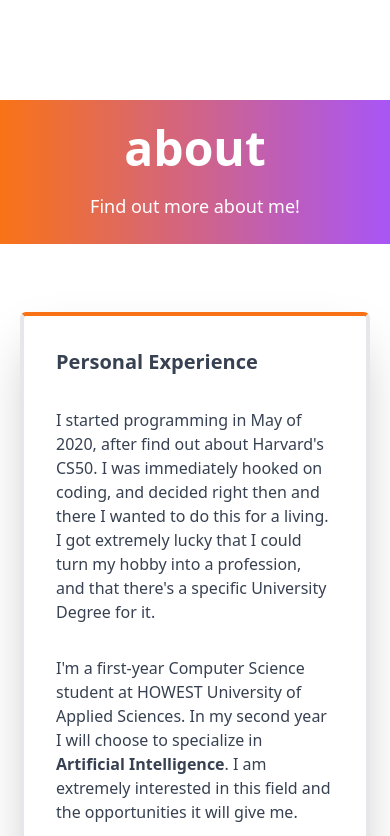
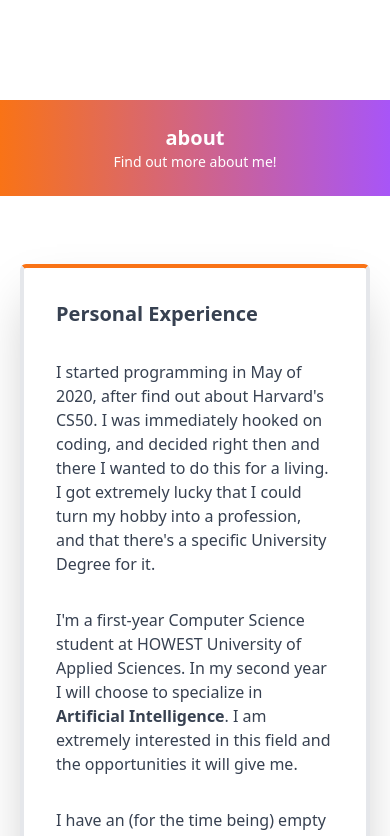
Before and after one commit to Harmxn02/Portfolio, a React (Create React App) app: page / in a window 390 px wide. Shown: the part 1000-1836 px from the top of the page. Built offline with nearby package versions, Linux system fonts and the light colour scheme.

Commit message:
Change section-header height on mobile view

```diff
--- a/src/components/SectionHeader.js
+++ b/src/components/SectionHeader.js
@@ -3,8 +3,8 @@
 export default function SectionHeader(props) {
     return (
         <div id={props.section} className='flex flex-col mt-64 py-6 bg-gradient-to-r from-orange-500 to-purple-500 px-16 min-w-screen sm:max-w-max sm:mx-auto'>
-            <h1 className="text-5xl font-bold   text-white text-center mb-5">{props.title}</h1>
-            <h2 className='text-lg              text-white text-center'>{props.desc}</h2>
+            <h1 className="text-xl sm:text-5xl font-bold   text-white text-center sm:mb-5">{props.title}</h1>
+            <h2 className='text-sm sm:text-lg              text-white text-center'>{props.desc}</h2>
         </div>
     )
 }
```
